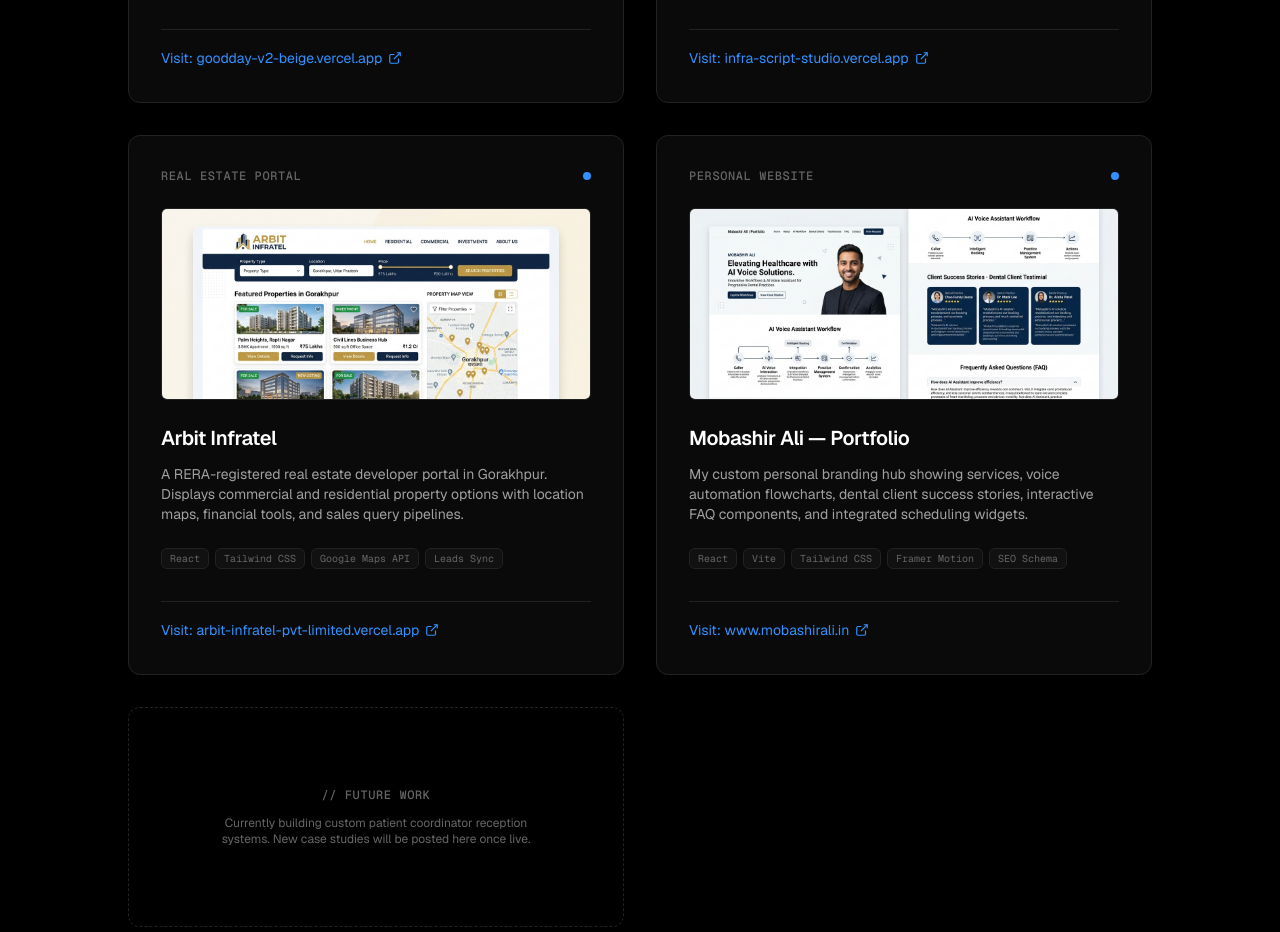
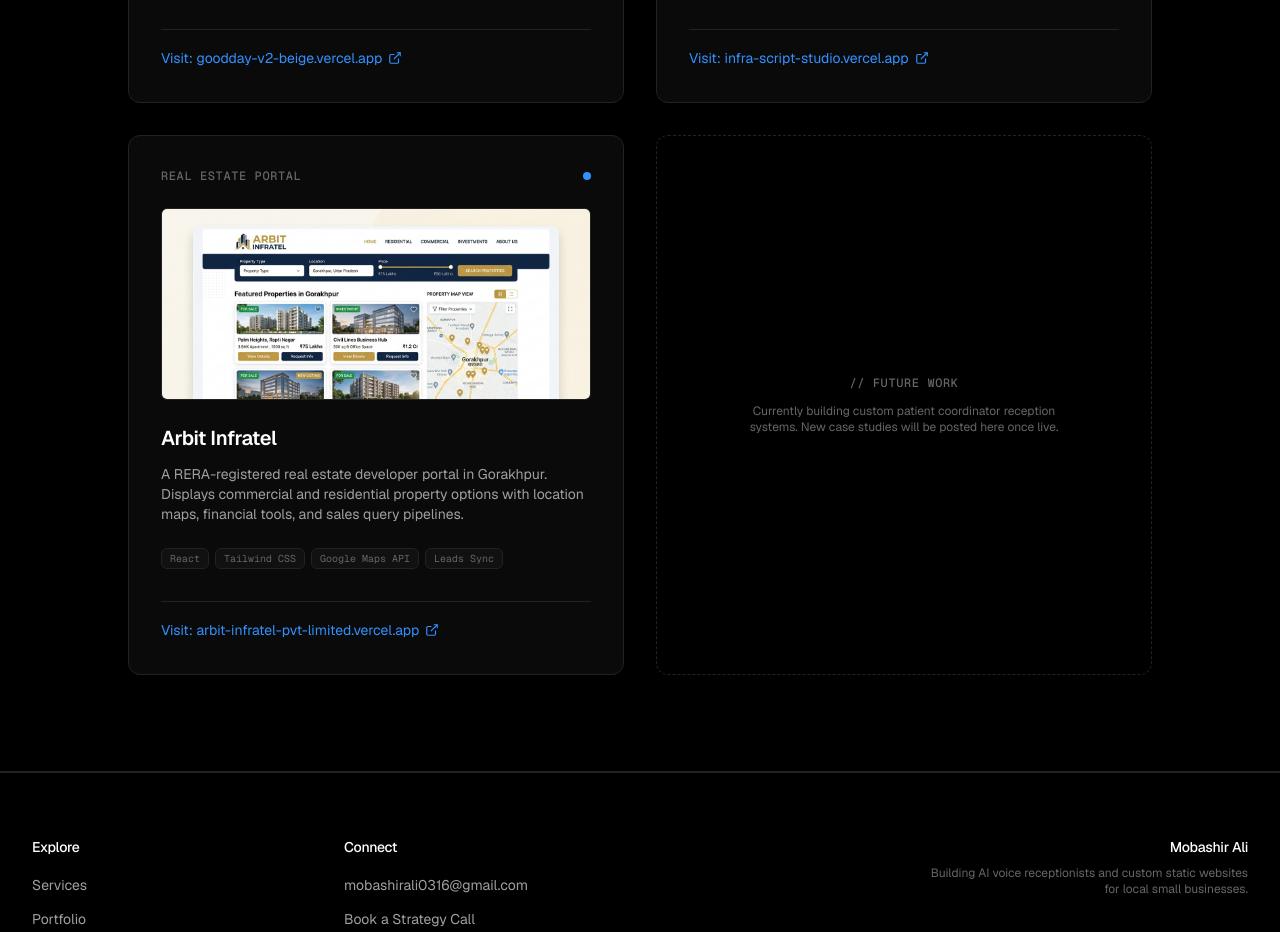
Before and after one commit to mobashirali0316-star/Website, a React (Vite) app: page /portfolio in a window 1280 px wide. Shown: the part 2620-3552 px from the top of the page. Built offline with nearby package versions, Linux system fonts and the light colour scheme.

Commit message:
feat: remove Mobashir Ali Portfolio card

```diff
--- a/src/pages/Portfolio.jsx
+++ b/src/pages/Portfolio.jsx
@@ -101,17 +101,6 @@
     imageWebp: '/portfolio/arbit-infratel.jpg',
     imagePng: '/portfolio/arbit-infratel.jpg',
     category: 'Corporate & Real Estate'
-  },
-  {
-    type: 'PERSONAL WEBSITE',
-    title: 'Mobashir Ali — Portfolio',
-    description: 'My custom personal branding hub showing services, voice automation flowcharts, dental client success stories, interactive FAQ components, and integrated scheduling widgets.',
-    stack: ['React', 'Vite', 'Tailwind CSS', 'Framer Motion', 'SEO Schema'],
-    url: 'https://www.mobashirali.in/',
-    linkText: 'www.mobashirali.in',
-    imageWebp: '/portfolio/website.jpg',
-    imagePng: '/portfolio/website.jpg',
-    category: 'E-commerce & Web'
   }
 ]
 
```
